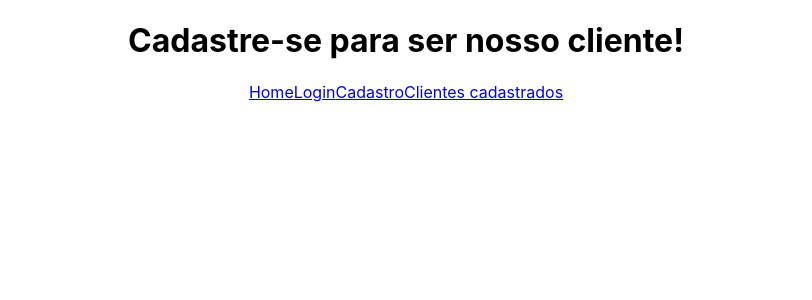
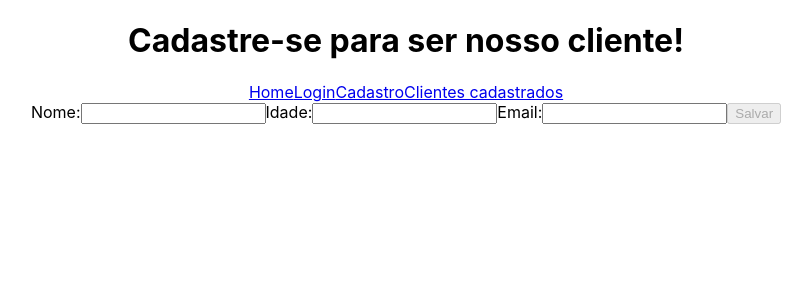
Before and after one commit to tiemifaustino/trybe-exercicios, a React (Create React App) app in the folder 2-front-end/bloco-15-gerenciamento-de-estado-com-redux/dia-3-usando-o-redux-no-react-pratica/usando-redux-no-react-15.3-bonus/: page /cadastro in a window 1280 px wide. Shown: the top 300 px of the page, without its empty margins (234-1046 px from the left). Built offline with nearby package versions, Linux system fonts and the light colour scheme.

Commit message:
Configurada pagina de cadastro

```diff
--- a/2-front-end/bloco-15-gerenciamento-de-estado-com-redux/dia-3-usando-o-redux-no-react-pratica/usando-redux-no-react-15.3-bonus/src/pages/Cadastro.jsx
+++ b/2-front-end/bloco-15-gerenciamento-de-estado-com-redux/dia-3-usando-o-redux-no-react-pratica/usando-redux-no-react-15.3-bonus/src/pages/Cadastro.jsx
@@ -1,13 +1,80 @@
 import React, { Component } from 'react';
+import { connect } from 'react-redux';
+import { saveClient } from '../redux/actions';
 
 class Cadastro extends Component {
+  constructor(props) {
+    super(props);
+
+    this.state = {
+      name: '',
+      age: '',
+      email: '',
+      isButtonDisabled: true,
+    }
+  }
+
+  inputHandler = ({ target }) => {
+    const { name, value } = target;
+    this.setState({ [name]: value }, this.validateEmail)
+  }
+
+  validateEmail = () => {
+    const emailREGEX = /^[\w-.]+@([\w-]+\.)+[\w-]{2,4}$/g
+    const { email } = this.state;
+
+    if (emailREGEX.test(email)) {
+      this.setState({ isButtonDisabled: false });
+    } else {
+      this.setState({ isButtonDisabled: true });
+    }
+  }
+
+  submitHandler = (event) => {
+    const { name, age, email } = this.state;
+    const { saveUser } = this.props;
+
+    event.preventDefault();
+
+    // envia os dados do state do componente para o store (estado global)
+    saveUser({ name, age, email });
+
+    // o  value={ name } é para que limpe o imput após clicar em salvar
+    // limpa os imputs (o estado do componente):
+    this.setState({ name: '', age: '', email: '' })
+  }
+
   render() {
+    const { name, age, email, isButtonDisabled } = this.state;
+
     return (
       <div>
+        <form onSubmit={ this.submitHandler }>
+          <label htmlFor="name">
+            Nome:
+            <input type="text" name="name" id="name" onChange={ this.inputHandler } value={ name }/>
+            {/* o  value={ name } é para que limpe o imput após clicar em salvar */}
+          </label>
 
+          <label htmlFor="age">
+            Idade:
+            <input type="number" name="age" id="age" onChange={ this.inputHandler } value={ age }/>
+          </label>
+
+          <label htmlFor="email">
+            Email:
+            <input type="email" name="email" id="email" onChange={ this.inputHandler } value={ email }/>
+          </label>
+
+          <button type="submit" disabled={ isButtonDisabled }>Salvar</button>
+        </form>
       </div>
     );
   }
 }
 
-export default Cadastro;
+const mapDispatchToProps = (dispatch) => ({
+  saveUser: (client) => dispatch(saveClient(client))
+})
+
+export default connect(null, mapDispatchToProps)(Cadastro);
--- a/2-front-end/bloco-15-gerenciamento-de-estado-com-redux/dia-3-usando-o-redux-no-react-pratica/usando-redux-no-react-15.3-bonus/src/pages/ClientesCadastrados.jsx
+++ b/2-front-end/bloco-15-gerenciamento-de-estado-com-redux/dia-3-usando-o-redux-no-react-pratica/usando-redux-no-react-15.3-bonus/src/pages/ClientesCadastrados.jsx
@@ -23,8 +23,10 @@ class ClientesCadastrados extends Component {
   }
 }
 
+// A página de Clientes cadastrados deverá listar todos os clientes.
 const mapStateToProps = (state) => ({
   email: state.emailLoginReducer.email,
+  // clients: state.clientsReducer.clients,
 })
 
 export default connect(mapStateToProps)(ClientesCadastrados);
--- a/2-front-end/bloco-15-gerenciamento-de-estado-com-redux/dia-3-usando-o-redux-no-react-pratica/usando-redux-no-react-15.3-bonus/src/redux/actions/index.js
+++ b/2-front-end/bloco-15-gerenciamento-de-estado-com-redux/dia-3-usando-o-redux-no-react-pratica/usando-redux-no-react-15.3-bonus/src/redux/actions/index.js
@@ -1,6 +1,12 @@
 export const SAVE_EMAIL = 'SAVE_EMAIL';
+export const SAVE_CLIENT = 'SAVE_CLIENT'
 
 export const saveEmailLogin = (email) => ({
   type: SAVE_EMAIL,
   email,
 })
+
+export const saveClient = (client) => ({
+  type: SAVE_CLIENT,
+  client,
+})
--- /dev/null
+++ b/2-front-end/bloco-15-gerenciamento-de-estado-com-redux/dia-3-usando-o-redux-no-react-pratica/usando-redux-no-react-15.3-bonus/src/redux/reducers/clientsReducer.js
@@ -0,0 +1,21 @@
+import { SAVE_CLIENT } from "../actions";
+
+const INITIAL_STATE = {
+  clients: [],
+}
+
+const clientsReducer = (state = INITIAL_STATE, action) => {
+  switch (action.type) {
+    case SAVE_CLIENT:
+      return {
+        ...state,
+        clients: [...state.clients, action.client],
+        // ...state.clients é para manter o que já está no array da chave clients
+        // action.client depois do spread operator é para adicionar o client que está na action
+      }
+    default:
+    return state;
+  }
+}
+
+export default clientsReducer;
--- a/2-front-end/bloco-15-gerenciamento-de-estado-com-redux/dia-3-usando-o-redux-no-react-pratica/usando-redux-no-react-15.3-bonus/src/redux/reducers/index.js
+++ b/2-front-end/bloco-15-gerenciamento-de-estado-com-redux/dia-3-usando-o-redux-no-react-pratica/usando-redux-no-react-15.3-bonus/src/redux/reducers/index.js
@@ -1,8 +1,10 @@
 import { combineReducers } from "redux";
+import clientsReducer from "./clientsReducer";
 import emailLoginReducer from "./emailLoginReducer";
 
 const rootReducer = combineReducers({
   emailLoginReducer,
+  clientsReducer,
 });
 
 export default rootReducer;
```
